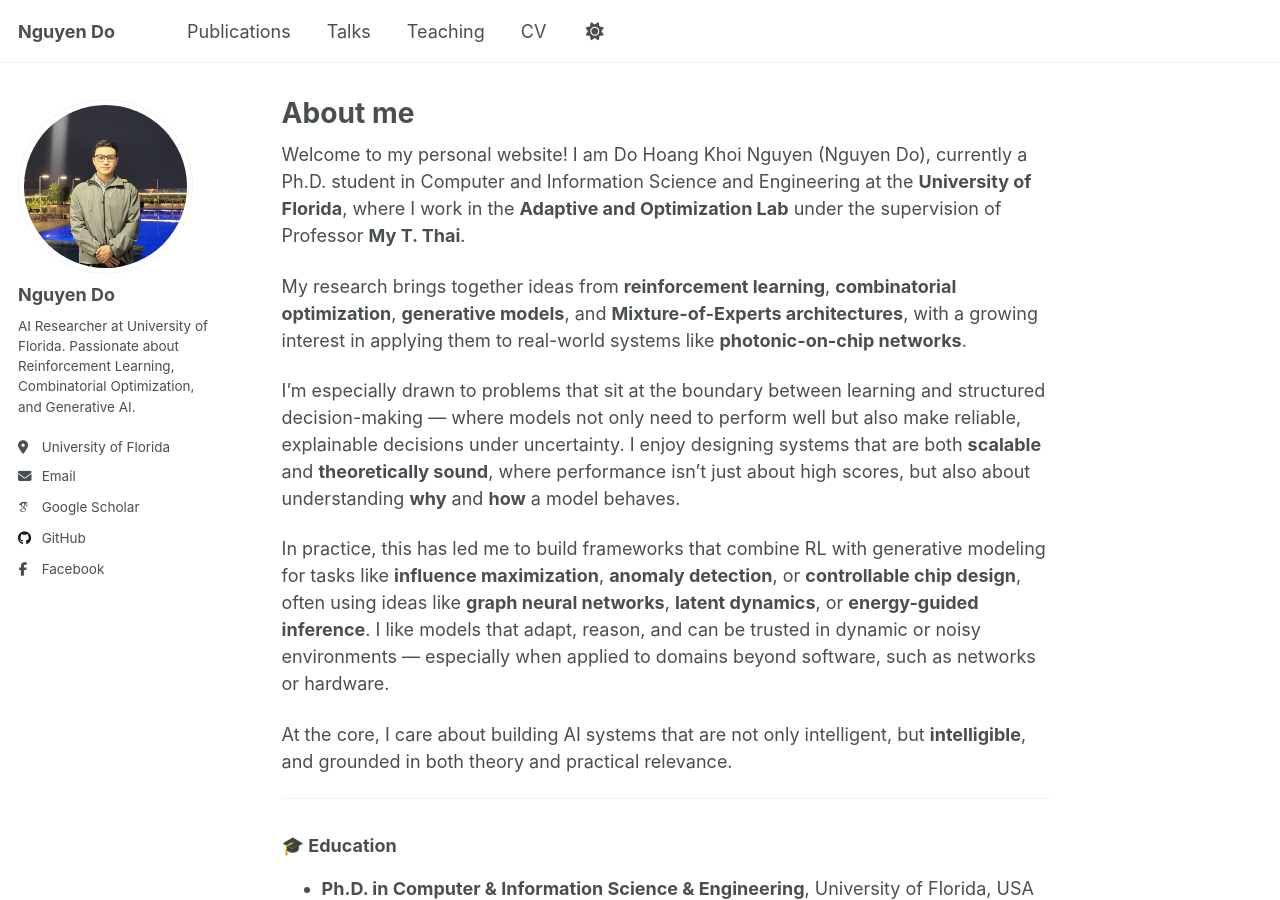
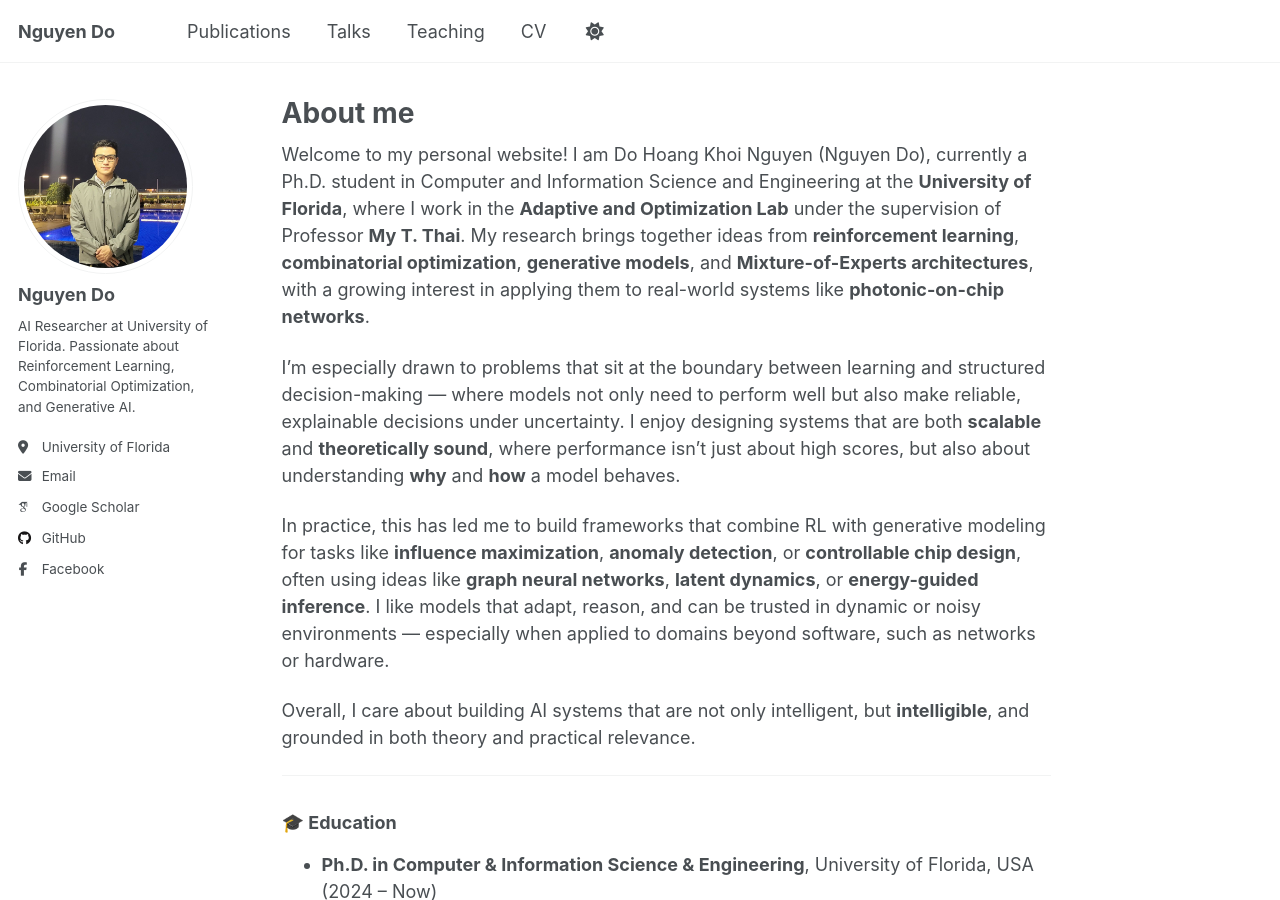
Before and after one commit to nguyendo1801/nguyendo1801.github.io, a Jekyll site: the page built from _pages/about.md, in a window 1280 px wide and 900 px high. Built offline with Jekyll 4.4.1, drawn with Linux system fonts in a browser that asks for light colours; some web fonts are replaced.

Commit message:
Init website from academicpages template 0.0.0.0.9

```diff
--- a/_pages/about.md
+++ b/_pages/about.md
@@ -7,15 +7,13 @@ redirect_from:
   - /about.html
 ---
 
-Welcome to my personal website! I am Do Hoang Khoi Nguyen (Nguyen Do), currently a Ph.D. student in Computer and Information Science and Engineering at the **University of Florida**, where I work in the **Adaptive and Optimization Lab** under the supervision of Professor **My T. Thai**.
-
-My research brings together ideas from **reinforcement learning**, **combinatorial optimization**, **generative models**, and **Mixture-of-Experts architectures**, with a growing interest in applying them to real-world systems like **photonic-on-chip networks**.
+Welcome to my personal website! I am Do Hoang Khoi Nguyen (Nguyen Do), currently a Ph.D. student in Computer and Information Science and Engineering at the **University of Florida**, where I work in the **Adaptive and Optimization Lab** under the supervision of Professor **My T. Thai**. My research brings together ideas from **reinforcement learning**, **combinatorial optimization**, **generative models**, and **Mixture-of-Experts architectures**, with a growing interest in applying them to real-world systems like **photonic-on-chip networks**.
 
 I’m especially drawn to problems that sit at the boundary between learning and structured decision-making — where models not only need to perform well but also make reliable, explainable decisions under uncertainty. I enjoy designing systems that are both **scalable** and **theoretically sound**, where performance isn’t just about high scores, but also about understanding **why** and **how** a model behaves.
 
 In practice, this has led me to build frameworks that combine RL with generative modeling for tasks like **influence maximization**, **anomaly detection**, or **controllable chip design**, often using ideas like **graph neural networks**, **latent dynamics**, or **energy-guided inference**. I like models that adapt, reason, and can be trusted in dynamic or noisy environments — especially when applied to domains beyond software, such as networks or hardware.
 
-At the core, I care about building AI systems that are not only intelligent, but **intelligible**, and grounded in both theory and practical relevance.
+Overall, I care about building AI systems that are not only intelligent, but **intelligible**, and grounded in both theory and practical relevance.
 
 ---
 
```
